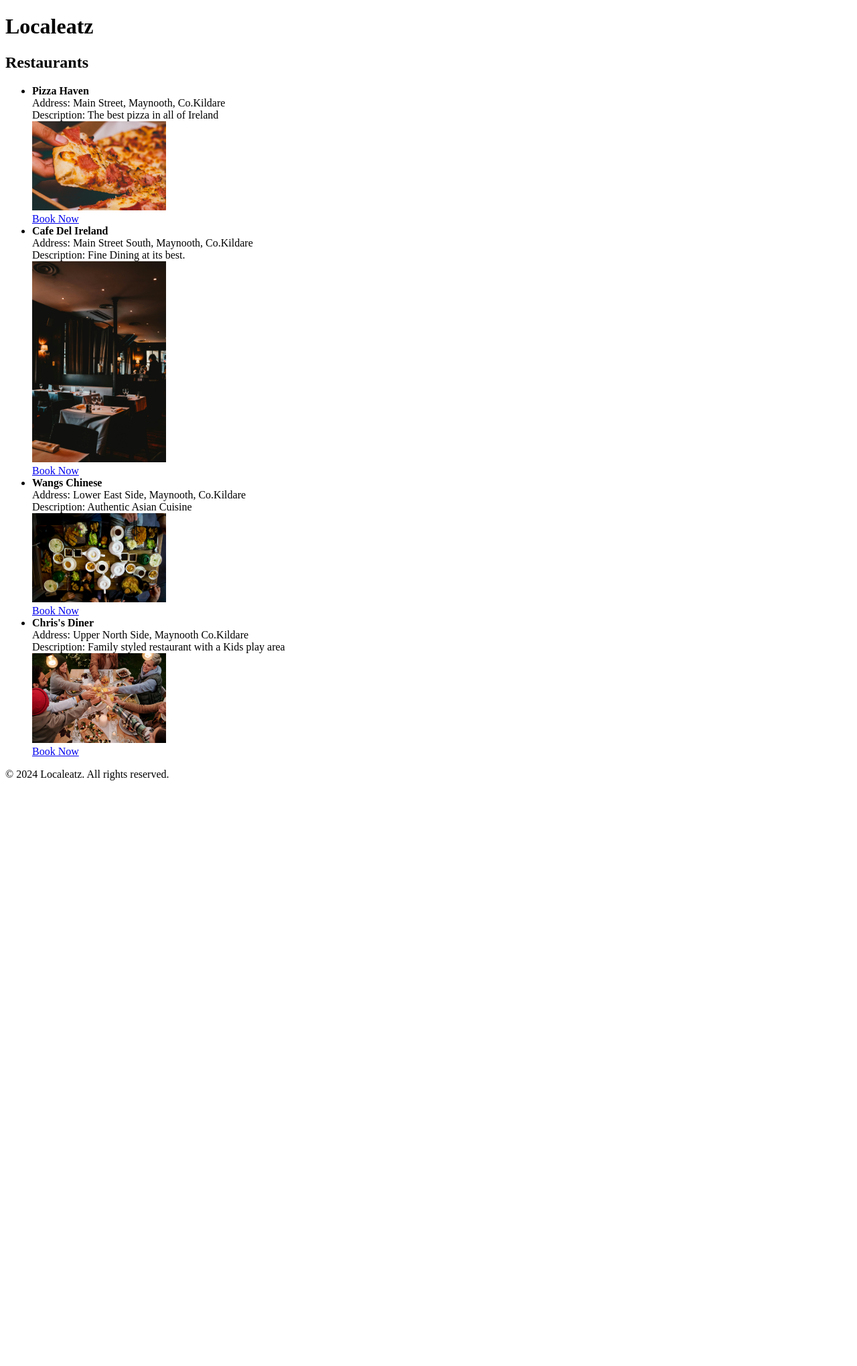
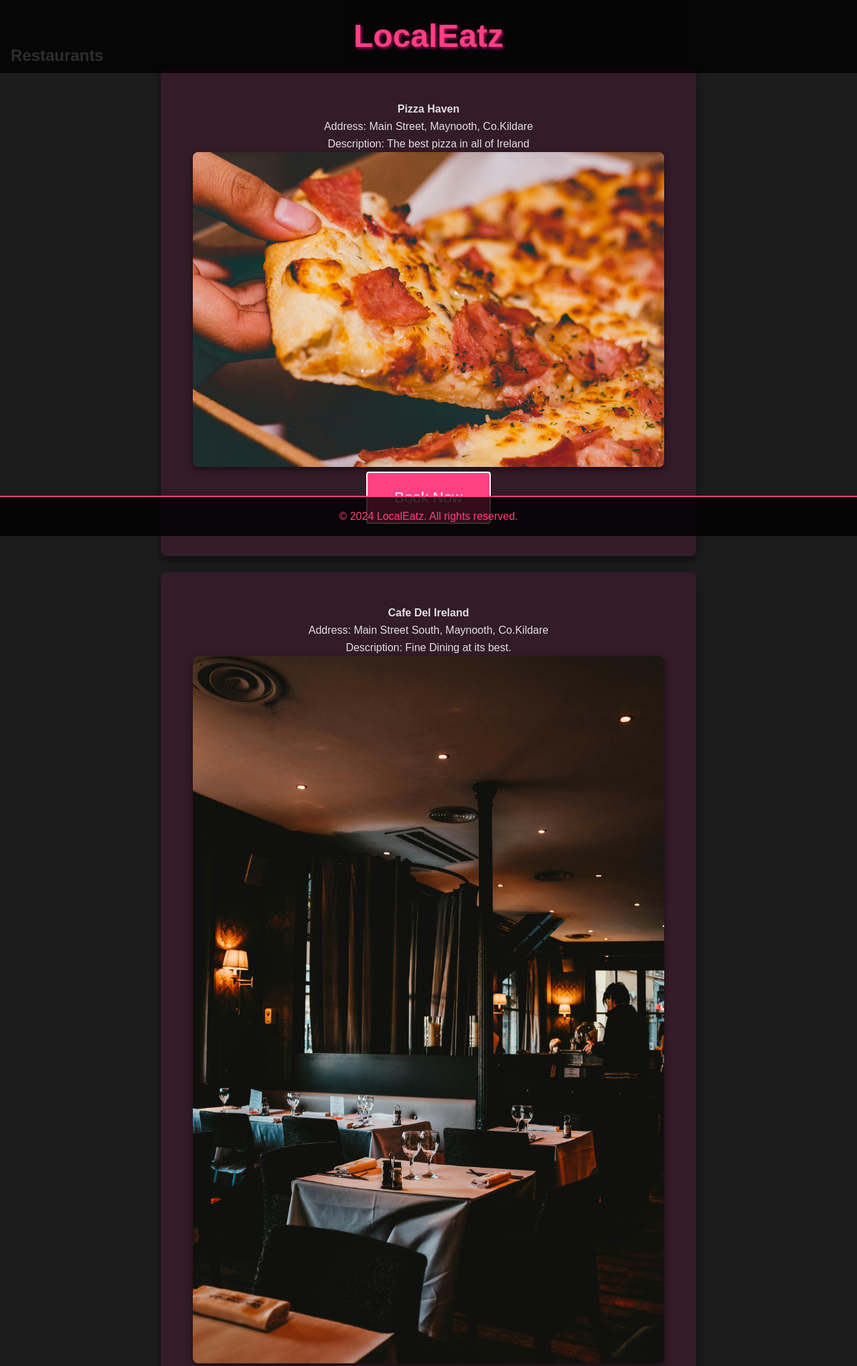
Before and after one commit to cmoynan/LocalEatzApp, a Django app: page / in a window 1280 px wide. Shown: the top 2039 px of the page at 67% size. Before the commit the page ends 1165 px from the top, so only its background shows below. Run offline with Django 4.2, Linux system fonts and the light colour scheme; data comes from the database, SQL or seed files in the repository.

Commit message:
Fixed static DIRs in settings and re added the static and css files in the correct dr and added styling to css

```diff
--- a/localeatz/settings.py
+++ b/localeatz/settings.py
@@ -124,6 +124,7 @@ USE_TZ = True
 import os
 
 STATIC_URL = '/static/'
+STATICFILES_DIRS = [os.path.join(BASE_DIR, 'static')]
 STATIC_ROOT = os.path.join(BASE_DIR, 'staticfiles')
 
 # Default primary key field type
--- a/restaurants/templates/base.html
+++ b/restaurants/templates/base.html
@@ -1,22 +1,27 @@
 <!DOCTYPE html>
 <html lang="en">
+
 <head>
     <meta charset="UTF-8">
     <meta name="viewport" content="width=device-width, initial-scale=1.0">
-    <title>{% block title %}Localeatz{% endblock %}</title>
+    <title>{% block title %}LocalEatz{% endblock %}</title>
+    {% load static %}
+    <link rel="stylesheet" href="{% static 'css/styles.css' %}">
 </head>
+
 <body>
     <header>
-        <h1>Localeatz</h1>
+        <h1>LocalEatz</h1>
     </header>
-    <div class="container">
+
+    <main>
         {% block content %}
+        {% endblock %}
+    </main>
 
-        {% endblock %}
-    </div>
     <footer>
-        <p>&copy; 2024 Localeatz. All rights reserved.</p>
+        <p>&copy; 2024 LocalEatz. All rights reserved.</p>
     </footer>
-    {% block extra_js %}{% endblock %}
 </body>
+
 </html>
--- a/restaurants/templates/home.html
+++ b/restaurants/templates/home.html
@@ -1,6 +1,6 @@
 {% extends 'base.html' %}
 
-{% block title %}Home - Localeatz{% endblock %}
+{% block title %}Home - LocalEatz{% endblock %}
 
 {% block content %}
 <h2>Restaurants</h2>
@@ -11,9 +11,9 @@
             Address: {{ restaurant.address }}<br>
             Description: {{ restaurant.description }}<br>
             {% if restaurant.image %}
-                <img src="{{ restaurant.image.url }}" alt="{{ restaurant.name }}" style="width:200px;"><br>
+                <img src="{{ restaurant.image.url }}" alt="{{ restaurant.name }}" class="restaurant-image"><br>
             {% endif %}
-            <a href="{% url 'book_table' restaurant.id %}" class="book-now-button">Book Now</a>
+            <a href="{% url 'submit_booking' restaurant.id %}" class="book-now-button">Book Now</a>
         </li>
     {% empty %}
         <li>No restaurants available.</li>
--- /dev/null
+++ b/static/css/styles.css
@@ -0,0 +1,148 @@
+/* General Reset */
+* {
+    margin: 0;
+    padding: 0;
+    box-sizing: border-box;
+}
+
+/* Body and Font Styling */
+body {
+    font-family: 'Arial', sans-serif;
+    background: #1c1c1c; /* Dark background */
+    color: #e0e0e0; /* Light text color */
+    line-height: 1.6;
+    padding: 0;
+    margin: 0;
+}
+
+/* Header Styling */
+header {
+    background: rgba(0, 0, 0, 0.8); /* Darker smoky background */
+    color: #ff4081; /* Funky pink color */
+    padding: 1rem;
+    text-align: center;
+    position: fixed;
+    width: 100%;
+    top: 0;
+    left: 0;
+    z-index: 1000; /* Ensure header is on top */
+}
+
+header h1 {
+    font-size: 2rem;
+    margin: 0;
+    text-shadow: 2px 2px 4px rgba(255, 20, 147, 0.7); /* Funky text shadow */
+}
+
+/* Main Content Styling */
+main {
+    padding: 4rem 1rem 1rem; /* Add top padding to avoid content hiding behind header */
+}
+
+/* Restaurant List Styling */
+.restaurant-list {
+    list-style: none;
+    padding: 0;
+}
+
+.restaurant-item {
+    background: rgba(255, 20, 147, 0.1); /* Light funky pink background */
+    border-radius: 8px;
+    padding: 1.5rem;
+    margin-bottom: 1.5rem;
+    box-shadow: 0 6px 12px rgba(0, 0, 0, 0.5); /* Strong shadow for a deeper look */
+    text-align: center;
+    transition: background 0.3s ease, transform 0.3s ease;
+}
+
+.restaurant-item:hover {
+    background: rgba(255, 20, 147, 0.2); /* Slightly darker on hover */
+    transform: translateY(-5px); /* Lift effect on hover */
+}
+
+.restaurant-item img {
+    border-radius: 8px;
+    max-width: 100%; /* Make sure images are responsive */
+    height: auto;
+    box-shadow: 0 4px 8px rgba(0, 0, 0, 0.5); /* Shadow for images */
+}
+
+.book-now-button {
+    display: inline-block;
+    background: #ff4081; /* Funky pink color */
+    color: #fff;
+    padding: 0.75rem 1.5rem;
+    text-decoration: none;
+    border-radius: 4px;
+    transition: background 0.3s ease, transform 0.3s ease;
+    font-size: 1.1rem; /* Set font size */
+    border: 2px solid #fff; /* White border for button */
+}
+
+.book-now-button:hover {
+    background: #e91e63; /* Darker pink on hover */
+    transform: scale(1.05); /* Slightly enlarge button on hover */
+}
+
+/* Footer Styling */
+footer {
+    background: rgba(0, 0, 0, 0.8); /* Darker smoky background */
+    color: #ff4081; /* Funky pink color */
+    padding: 1rem;
+    text-align: center;
+    position: fixed;
+    width: 100%;
+    bottom: 0;
+    left: 0;
+    z-index: 1000; /* Ensure footer is on top */
+    border-top: 2px solid #ff4081; /* Funky pink border at the top */
+}
+
+/* Responsive Styling */
+@media (min-width: 600px) {
+    header h1 {
+        font-size: 2.2rem;
+    }
+
+    .restaurant-item {
+        padding: 2rem;
+    }
+
+    .book-now-button {
+        padding: 0.8rem 1.8rem;
+        font-size: 1.2rem;
+    }
+}
+
+@media (min-width: 768px) {
+    header h1 {
+        font-size: 2.5rem;
+    }
+
+    .restaurant-item {
+        padding: 2.5rem;
+    }
+
+    .book-now-button {
+        padding: 1rem 2rem;
+        font-size: 1.3rem;
+    }
+}
+
+@media (min-width: 1024px) {
+    header h1 {
+        font-size: 3rem;
+    }
+
+    .restaurant-item {
+        padding: 3rem;
+        max-width: 800px;
+        margin-left: auto;
+        margin-right: auto;
+    }
+
+    .book-now-button {
+        padding: 1.2rem 2.5rem;
+        font-size: 1.4rem;
+    }
+}
```
Also changed, not shown: localeatz/localeatz/settings.py (deleted, +0 -129 lines), localeatz/static/css/styles.css (deleted).
